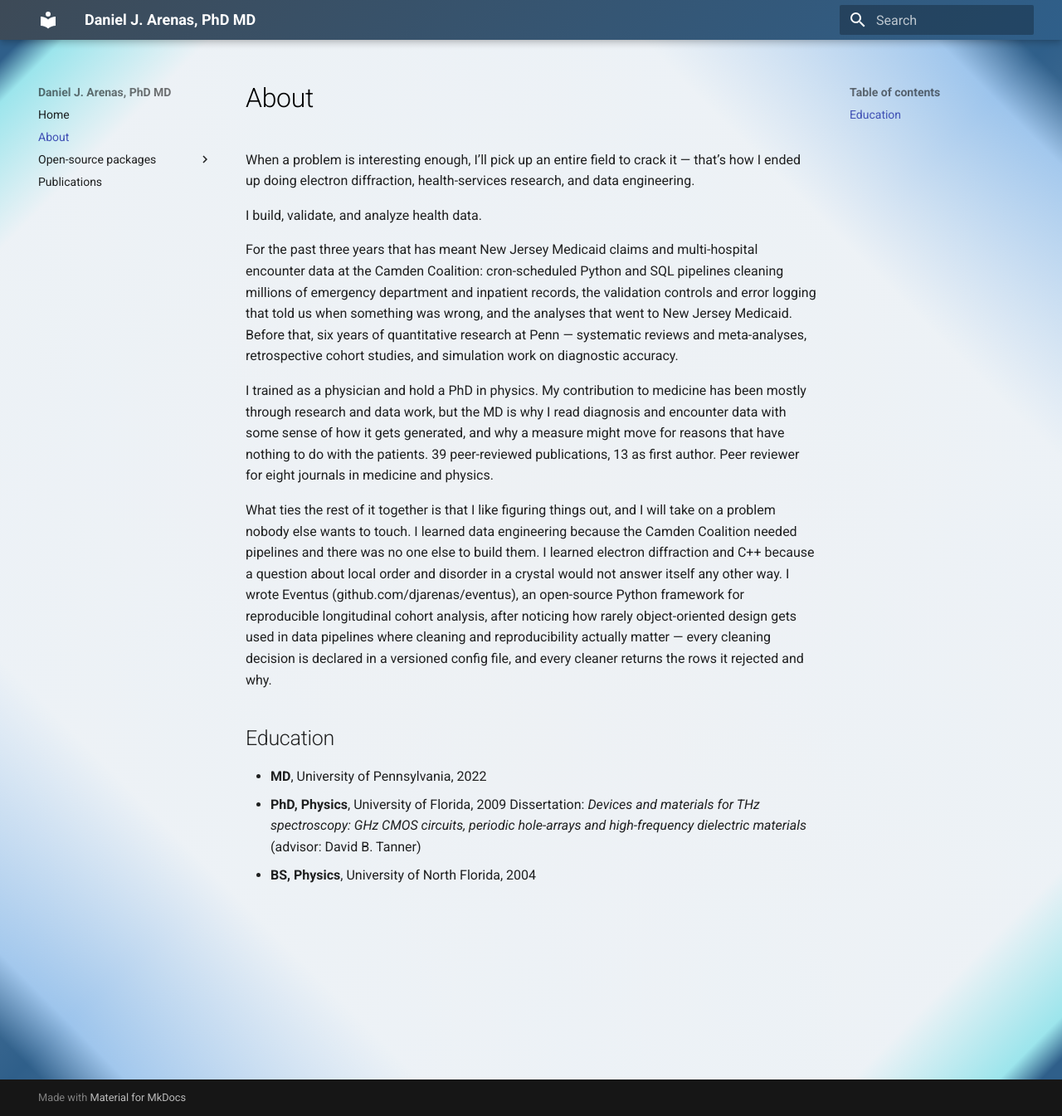
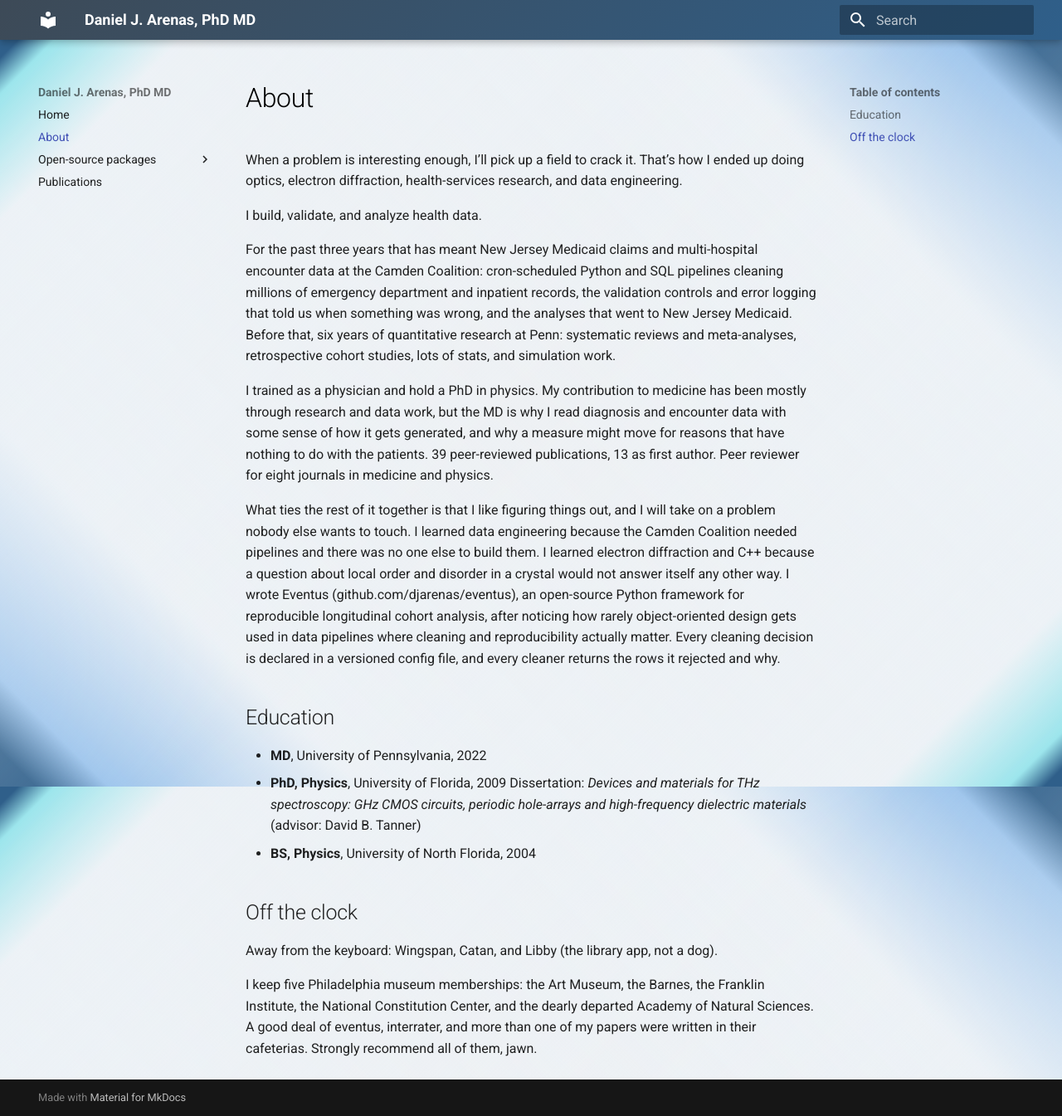
Before and after one commit to djarenas/djarenas.github.io, an MkDocs documentation site: the page built from docs/about.md, in a window 1280 px wide and 1345 px high. Shown: the whole window at 83% size. Built offline with MkDocs 1.6.1 and Material for MkDocs 9.7.7, drawn with Linux system fonts in a browser that asks for light colours.

```diff
--- a/docs/about.md
+++ b/docs/about.md
@@ -1,12 +1,12 @@
-When a problem is interesting enough, I’ll pick up an entire field to crack it — that’s how I ended up doing electron diffraction, health-services research, and data engineering.
+When a problem is interesting enough, I’ll pick up a field to crack it. That’s how I ended up doing optics, electron diffraction, health-services research, and data engineering.
 
 I build, validate, and analyze health data.
 
-For the past three years that has meant New Jersey Medicaid claims and multi-hospital encounter data at the Camden Coalition: cron-scheduled Python and SQL pipelines cleaning millions of emergency department and inpatient records, the validation controls and error logging that told us when something was wrong, and the analyses that went to New Jersey Medicaid. Before that, six years of quantitative research at Penn — systematic reviews and meta-analyses, retrospective cohort studies, and simulation work on diagnostic accuracy.
+For the past three years that has meant New Jersey Medicaid claims and multi-hospital encounter data at the Camden Coalition: cron-scheduled Python and SQL pipelines cleaning millions of emergency department and inpatient records, the validation controls and error logging that told us when something was wrong, and the analyses that went to New Jersey Medicaid. Before that, six years of quantitative research at Penn: systematic reviews and meta-analyses, retrospective cohort studies, lots of stats, and simulation work.
 
 I trained as a physician and hold a PhD in physics. My contribution to medicine has been mostly through research and data work, but the MD is why I read diagnosis and encounter data with some sense of how it gets generated, and why a measure might move for reasons that have nothing to do with the patients. 39 peer-reviewed publications, 13 as first author. Peer reviewer for eight journals in medicine and physics.
 
-What ties the rest of it together is that I like figuring things out, and I will take on a problem nobody else wants to touch. I learned data engineering because the Camden Coalition needed pipelines and there was no one else to build them. I learned electron diffraction and C++ because a question about local order and disorder in a crystal would not answer itself any other way. I wrote Eventus (github.com/djarenas/eventus), an open-source Python framework for reproducible longitudinal cohort analysis, after noticing how rarely object-oriented design gets used in data pipelines where cleaning and reproducibility actually matter — every cleaning decision is declared in a versioned config file, and every cleaner returns the rows it rejected and why.
+What ties the rest of it together is that I like figuring things out, and I will take on a problem nobody else wants to touch. I learned data engineering because the Camden Coalition needed pipelines and there was no one else to build them. I learned electron diffraction and C++ because a question about local order and disorder in a crystal would not answer itself any other way. I wrote Eventus (github.com/djarenas/eventus), an open-source Python framework for reproducible longitudinal cohort analysis, after noticing how rarely object-oriented design gets used in data pipelines where cleaning and reproducibility actually matter. Every cleaning decision is declared in a versioned config file, and every cleaner returns the rows it rejected and why.
 
 ## Education
 
@@ -14,3 +14,14 @@
 - **PhD, Physics**, University of Florida, 2009
   Dissertation: *Devices and materials for THz spectroscopy: GHz CMOS circuits, periodic hole-arrays and high-frequency dielectric materials* (advisor: David B. Tanner)
 - **BS, Physics**, University of North Florida, 2004
+
+## Off the clock
+
+
+Away from the keyboard: Wingspan, Catan, and Libby (the library app, not a dog).
+
+I keep five Philadelphia museum memberships: the Art Museum, the Barnes, the
+Franklin Institute, the National Constitution Center, and the dearly departed
+Academy of Natural Sciences. A good deal of eventus, interrater, and more than
+one of my papers were written in their cafeterias. Strongly recommend all of
+them, jawn.
```
